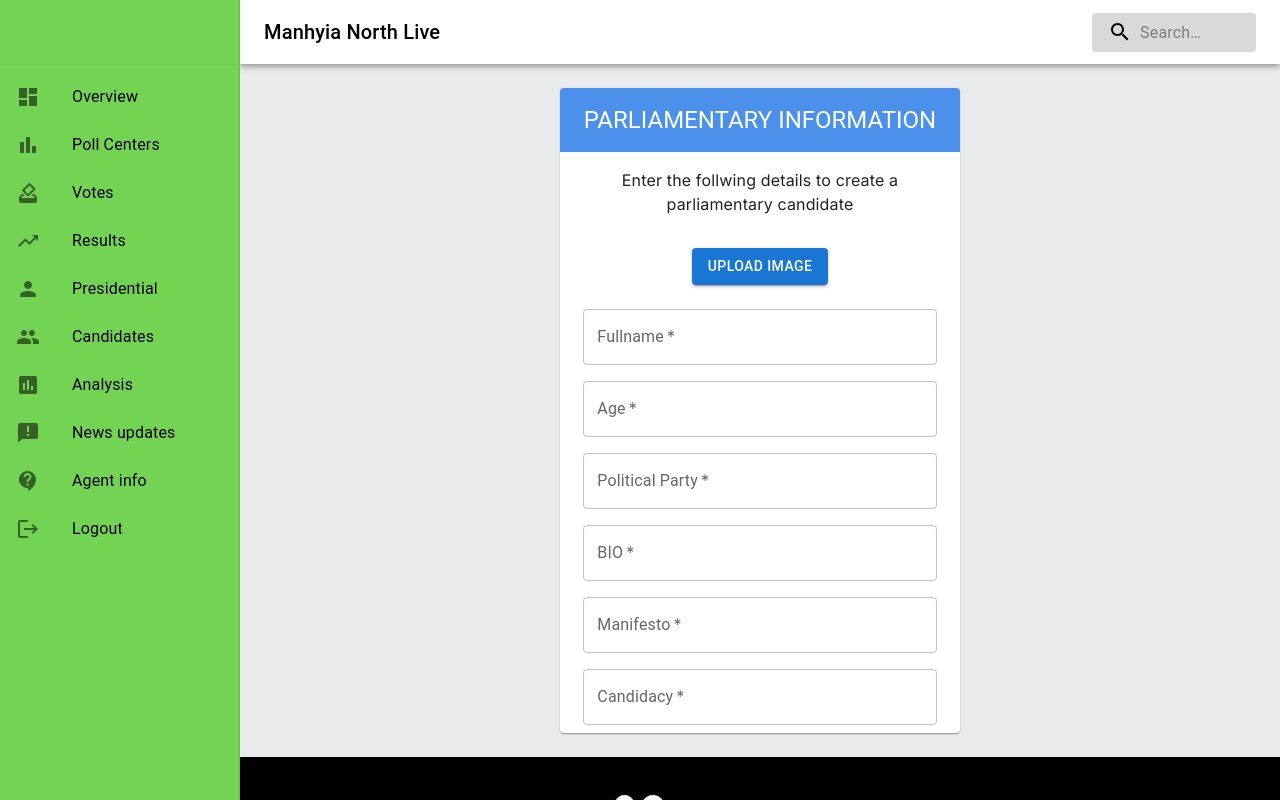
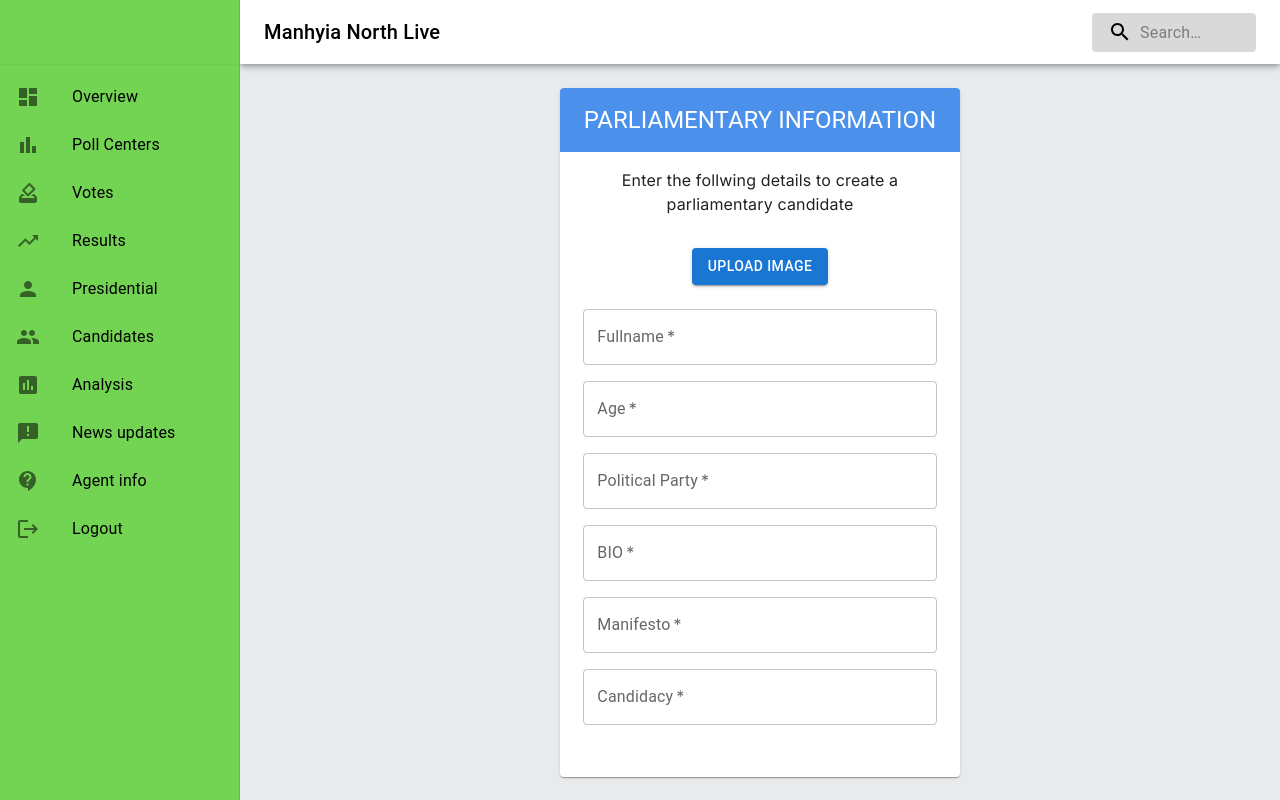
Before and after one commit to Shykid1/manhyia-north-live, a React (Vite) app in the folder client/: page /dashboard/candidates in a window 1280 px wide. Shown: the top 800 px of the page. Built offline with nearby package versions, Linux system fonts and the light colour scheme; sample sign-in values are in the browser's storage.

Commit message:
Updated Candidates.jsx

```diff
--- a/client/src/views/Dashboard/Candidates/Candidates.jsx
+++ b/client/src/views/Dashboard/Candidates/Candidates.jsx
@@ -115,6 +115,11 @@ const DashPaliamentary = () => {
               multiline
               required
             />
+            <Button
+              varient="contained"
+              sx={{ margin: 2 }}
+              type="submit"
+            ></Button>
           </Box>
         </Card>
       </div>
```
